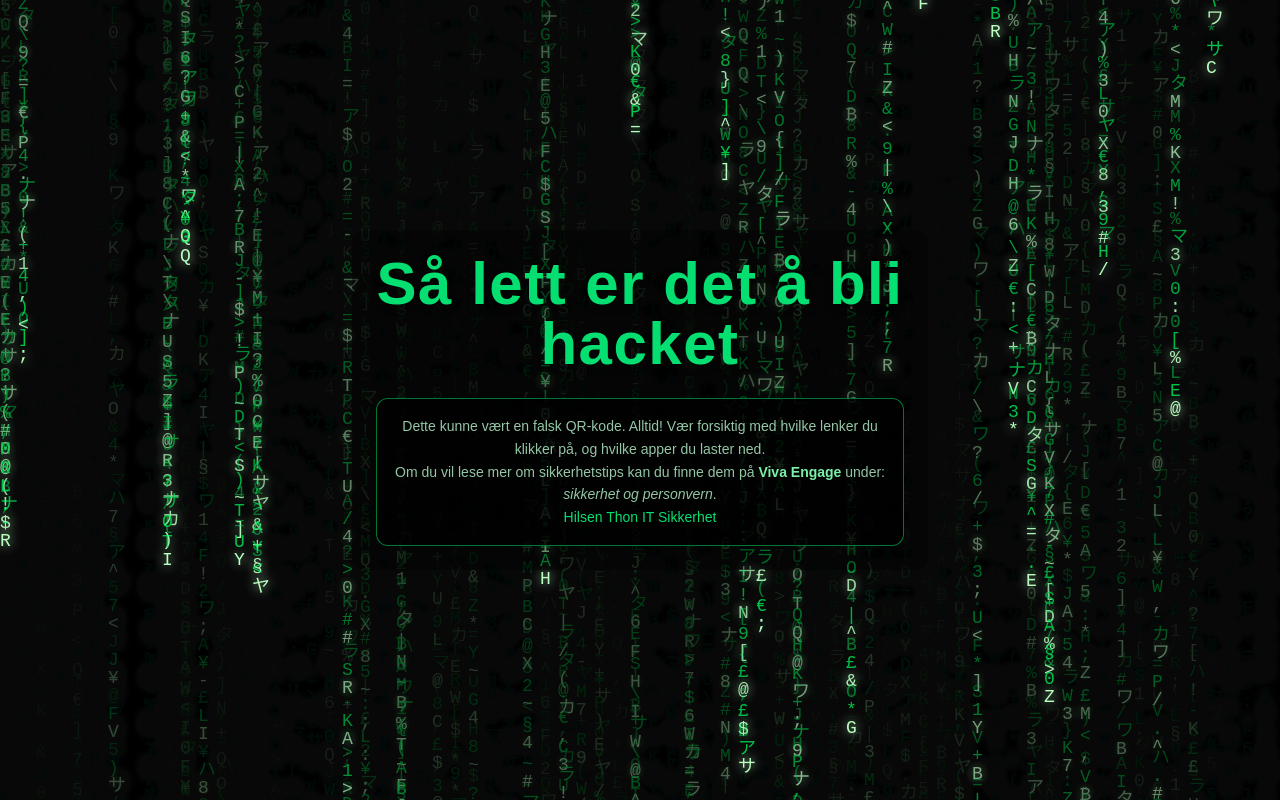
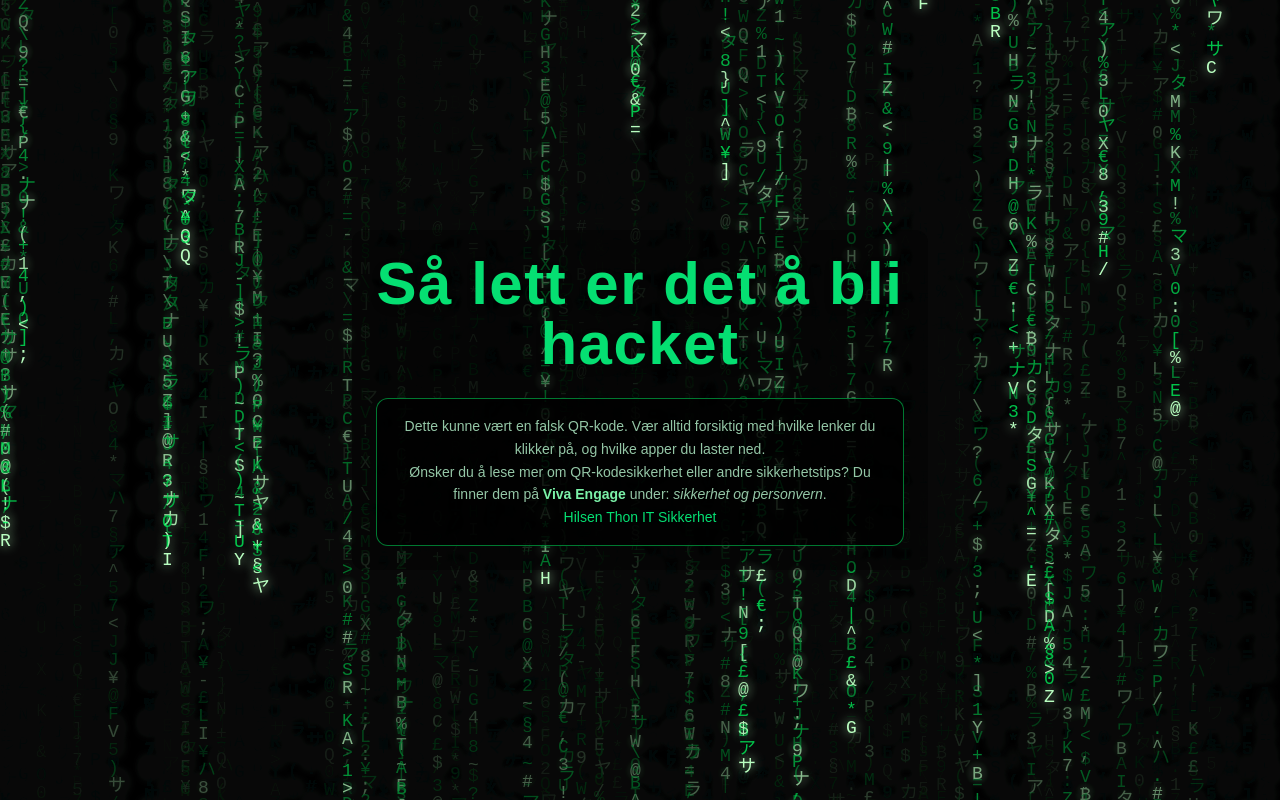
Before and after one commit to DennisBrenna/Thon-sikkerhet-test, a Next.js app: page /hacked in a window 1280 px wide. Built offline with nearby package versions, Linux system fonts and the light colour scheme.

Commit message:
Update page.tsx
Grammer

```diff
--- a/src/app/hacked/page.tsx
+++ b/src/app/hacked/page.tsx
@@ -36,10 +36,10 @@ export default function HackedPage() {
 
           <div className="mt-6 border border-green-500/60 rounded-xl p-4 bg-black/80">
             <p className="text-green-200/80 text-sm leading-relaxed">
-              Dette kunne vært en falsk QR-kode. Alltid! Vær forsiktig med hvilke lenker
+              Dette kunne vært en falsk QR-kode. Vær alltid forsiktig med hvilke lenker
               du klikker på, og hvilke apper du laster ned.
               <br />
-              Om du vil lese mer om sikkerhetstips kan du finne dem på{" "}
+              Ønsker du å lese mer om QR-kodesikkerhet eller andre sikkerhetstips? Du finner dem på{" "}
               <span className="font-semibold text-green-300">Viva Engage </span>
                under: <span className="italic">sikkerhet og personvern</span>.
               <br />
```
